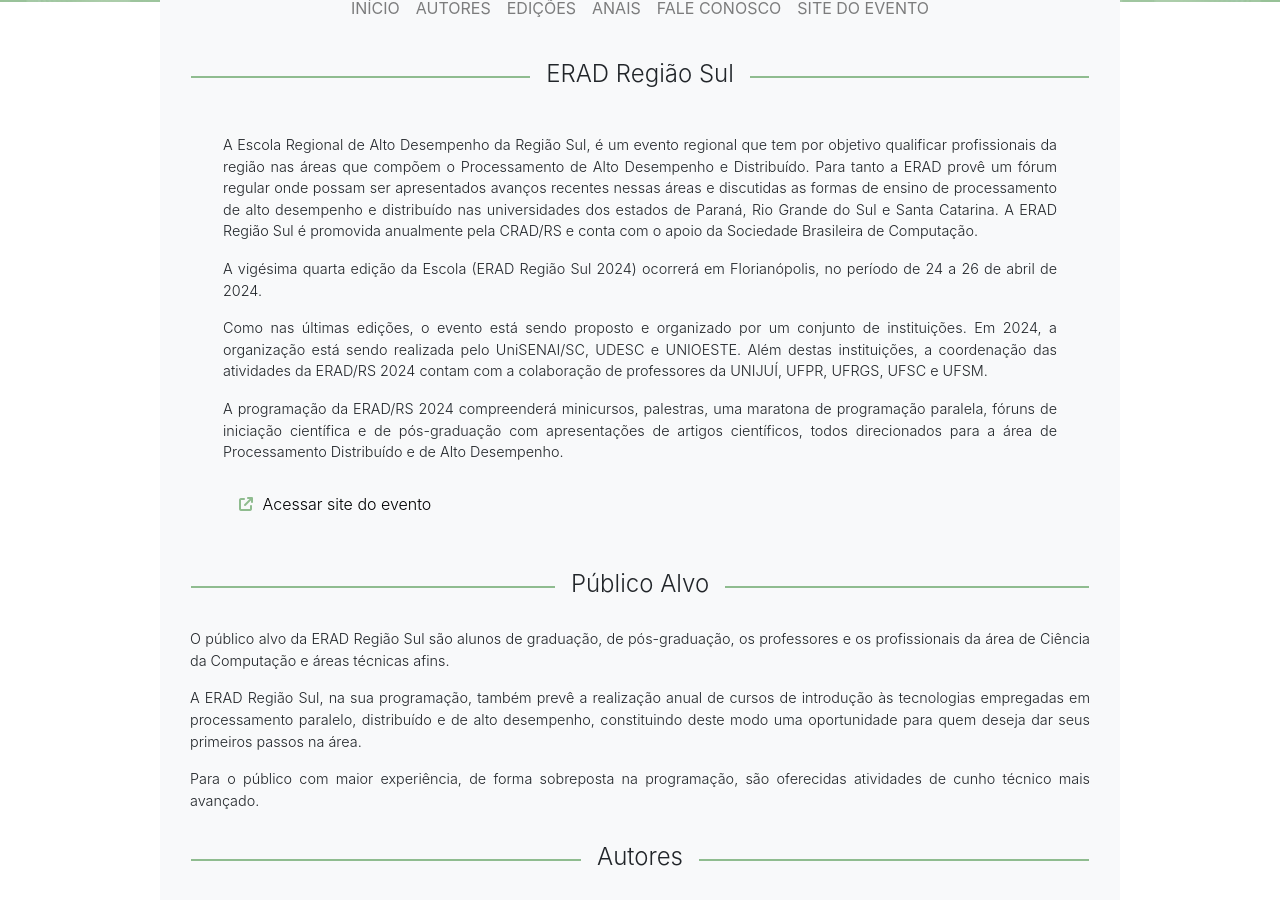
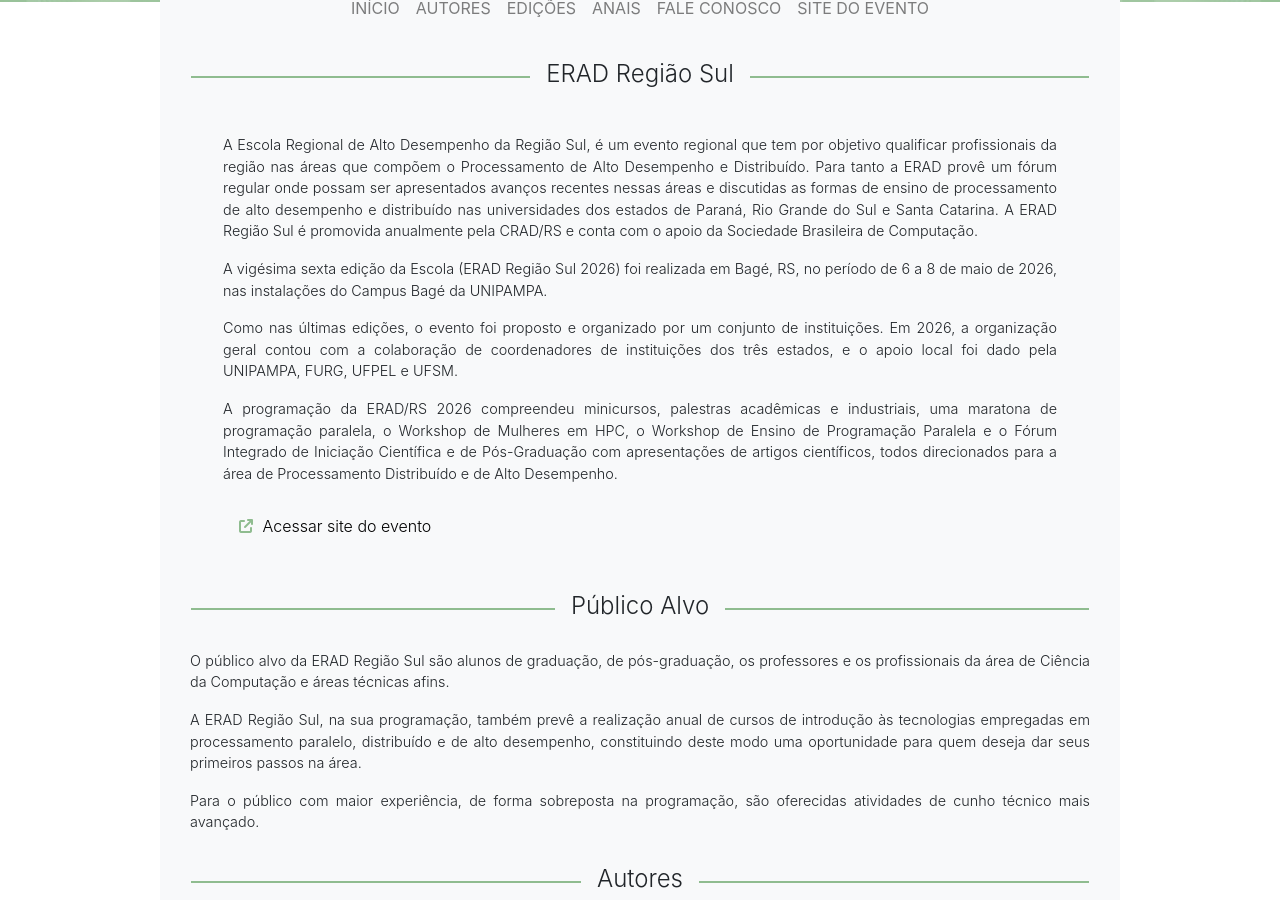
Before and after one commit to cradrs/cradrs.github.io, a Jekyll site: the page built from erad-rs.html, in a window 1280 px wide and 900 px high, scrolled down 398 px. Built offline with Jekyll 4.4.1, drawn with Linux system fonts in a browser that asks for light colours.

Commit message:
atualização para 2026

```diff
--- a/_data/pagina-eradrs.yml
+++ b/_data/pagina-eradrs.yml
@@ -5,10 +5,10 @@
 sobre: "A Escola Regional de Alto Desempenho da Região Sul, é um evento regional que tem por objetivo qualificar profissionais da região nas áreas que compõem o Processamento de Alto Desempenho e Distribuído. Para tanto a ERAD provê um fórum regular onde possam ser apresentados avanços recentes nessas áreas e discutidas as formas de ensino de processamento de alto desempenho e distribuído nas universidades dos estados de Paraná, Rio Grande do Sul e Santa Catarina. A ERAD Região Sul é promovida anualmente pela CRAD/RS e conta com o apoio da Sociedade Brasileira de Computação."
 
 evento:
-  data: "A vigésima quarta edição da Escola (ERAD Região Sul 2024) ocorrerá em Florianópolis, no período de 24 a 26 de abril de 2024."
-  descricao: "Como nas últimas edições, o evento está sendo proposto e organizado por um conjunto de instituições. Em 2024, a organização está sendo realizada pelo UniSENAI/SC, UDESC e UNIOESTE. Além destas instituições, a coordenação das atividades da ERAD/RS 2024 contam com a colaboração de professores da UNIJUÍ, UFPR, UFRGS, UFSC e UFSM."
-  programacao: "A programação da ERAD/RS 2024 compreenderá minicursos, palestras, uma maratona de programação paralela, fóruns de iniciação científica e de pós-graduação com apresentações de artigos científicos, todos direcionados para a área de Processamento Distribuído e de Alto Desempenho."
-  site: "https://www.sbc.org.br/eradrs2024/"
+  data: "A vigésima sexta edição da Escola (ERAD Região Sul 2026) foi realizada em Bagé, RS, no período de 6 a 8 de maio de 2026, nas instalações do Campus Bagé da UNIPAMPA."
+  descricao: "Como nas últimas edições, o evento foi proposto e organizado por um conjunto de instituições. Em 2026, a organização geral contou com a colaboração de coordenadores de instituições dos três estados, e o apoio local foi dado pela UNIPAMPA, FURG, UFPEL e UFSM."
+  programacao: "A programação da ERAD/RS 2026 compreendeu minicursos, palestras acadêmicas e industriais, uma maratona de programação paralela, o Workshop de Mulheres em HPC, o Workshop de Ensino de Programação Paralela e o Fórum Integrado de Iniciação Científica e de Pós-Graduação com apresentações de artigos científicos, todos direcionados para a área de Processamento Distribuído e de Alto Desempenho."
+  site: "https://cradrs.github.io/eradrs2026/"
 
 
 ## Público Alvo
```
